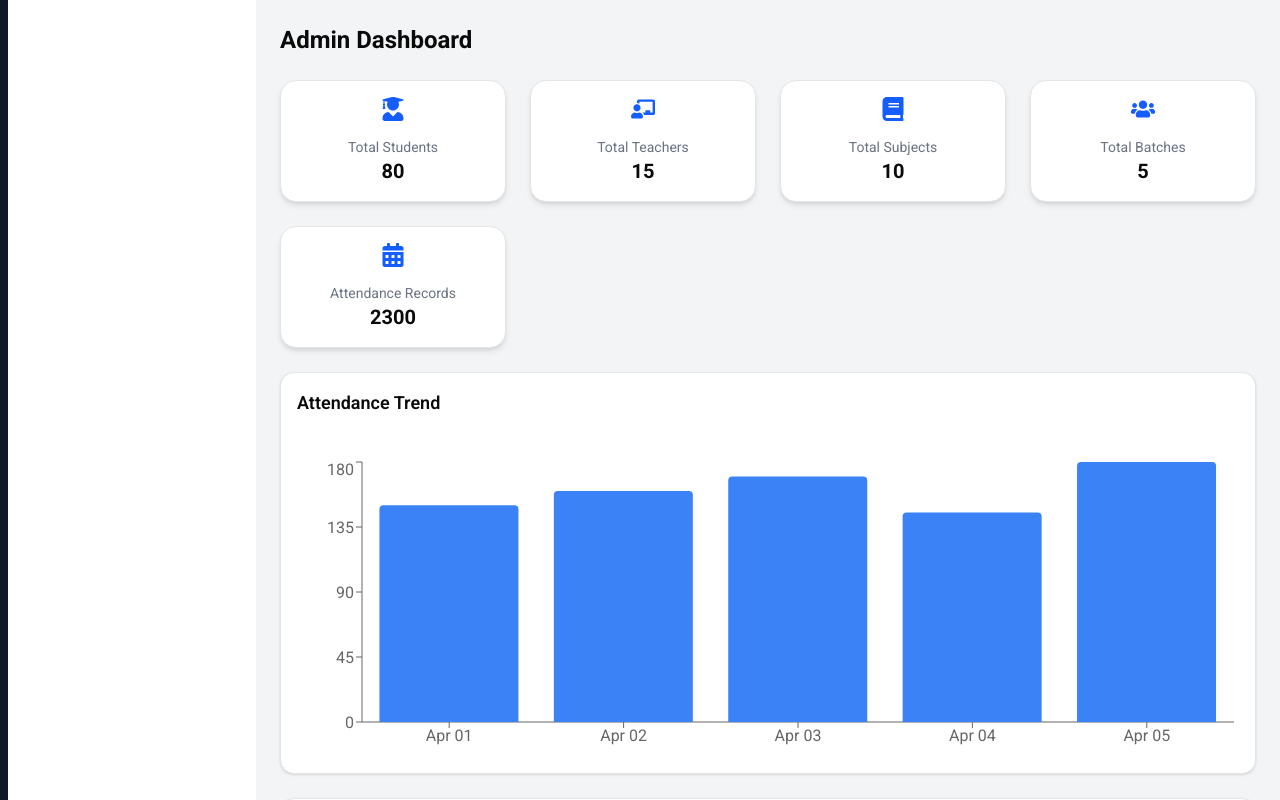
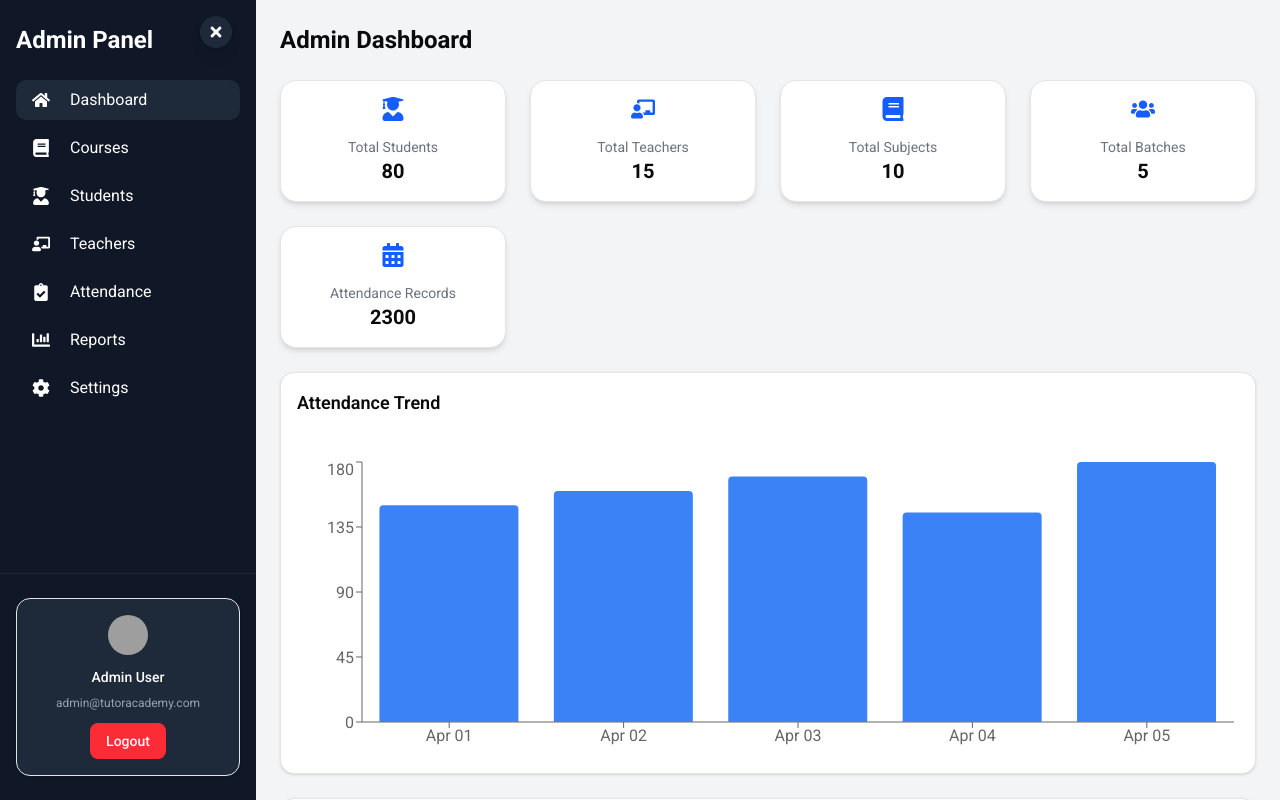
Before and after one commit to pranay03bhoir/kcc-classes-website-SMS-, a Next.js app in the folder frontend/: page /admindashboard in a window 1280 px wide. Built offline with nearby package versions, Linux system fonts and the light colour scheme; grey boxes are pictures that could not be loaded.

Commit message:
Improve AdminCourses component with loading state and course title display; update Sidebar toggle state

```diff
--- a/frontend/src/Dashboard/AdminDashboard/AdminCourses.jsx
+++ b/frontend/src/Dashboard/AdminDashboard/AdminCourses.jsx
@@ -22,7 +22,6 @@ import {
 import Sidebar from "@/Dashboard/AdminDashboard/SideBar";
 import api from "../../utils/axios";
 import { toast, ToastContainer } from "react-toastify";
-import { error } from "next/dist/build/output/log";
 
 const AdminCourses = () => {
   const [courses, setCourses] = useState([]);
@@ -163,6 +162,9 @@ const AdminCourses = () => {
         student.name.toLowerCase().includes(studentSearch.toLowerCase()),
       )
     : [];
+  if (!courses) {
+    return <strong className={`text-2xl font-bold`}>Loading.....</strong>;
+  }
 
   return (
     <div>
@@ -382,6 +384,9 @@ const AdminCourses = () => {
           </Button>
         </div>
 
+        <div>
+          <h1 className={`text-4xl font-bold`}>Courses</h1>
+        </div>
         <div className="grid grid-cols-1 sm:grid-cols-2 lg:grid-cols-3 gap-6 overflow-y-auto">
           {courses.length > 0 ? (
             courses.map((course, index) => (
--- a/frontend/src/Dashboard/AdminDashboard/SideBar.jsx
+++ b/frontend/src/Dashboard/AdminDashboard/SideBar.jsx
@@ -41,7 +41,7 @@ const navItems = [
 
 export default function Sidebar() {
   const pathname = usePathname();
-  const [isOpen, setIsOpen] = useState(false); // To toggle sidebar on mobile
+  const [isOpen, setIsOpen] = useState(true); // To toggle sidebar on mobile
 
   return (
     <aside
@@ -94,7 +94,7 @@ export default function Sidebar() {
       {/* Toggle Button for Mobile */}
       <button
         onClick={() => setIsOpen(!isOpen)}
-        className={` lg:hidden fixed top-4 ${isOpen ? "left-50" : "left-4"} p-2 bg-gray-800 rounded-full shadow-lg duration-300`}
+        className={` fixed top-4 ${isOpen ? "left-50" : "left-4"} p-2 bg-gray-800 rounded-full shadow-lg duration-300`}
       >
         <span className="text-white">{isOpen ? <FaTimes /> : <FaBars />}</span>
       </button>
```
